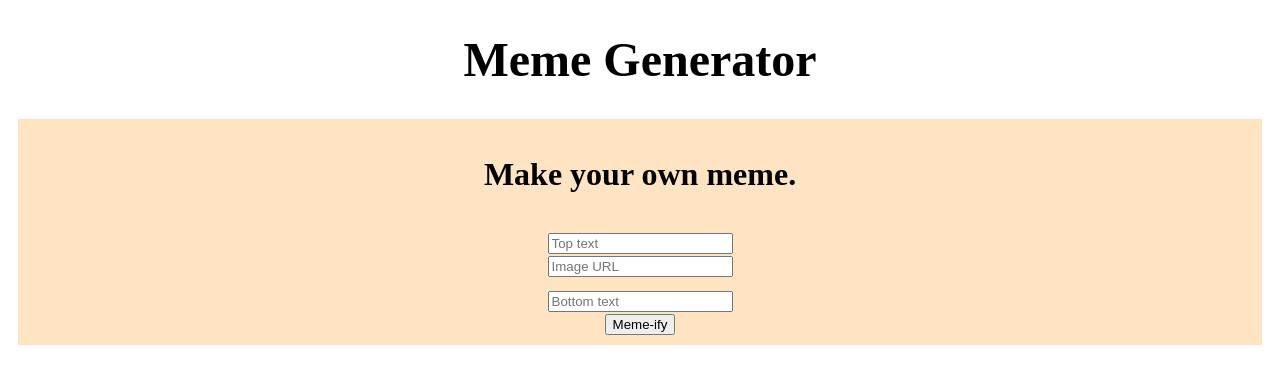
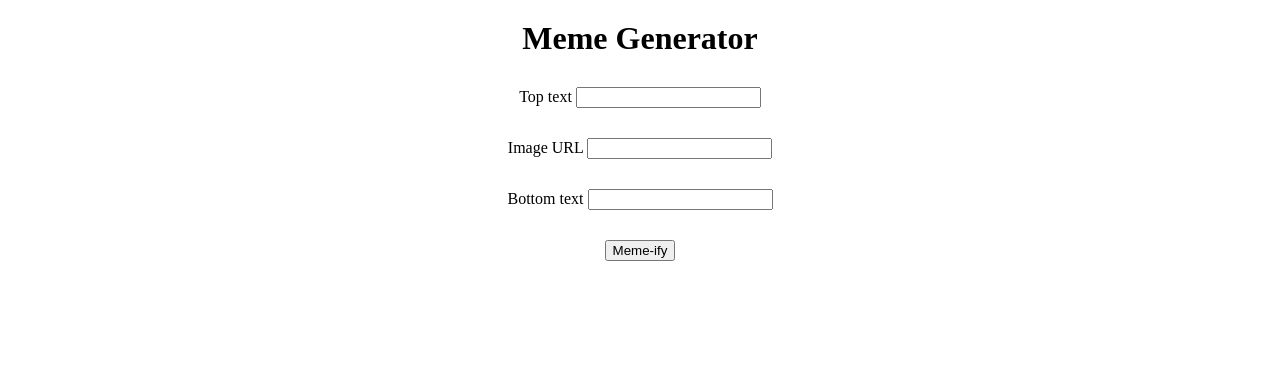
Before and after one commit to staten-island-tech/dom-manipulation-project-kaitlyndeng, a plain HTML site: page index.html in a window 1280 px wide. Drawn offline with Linux system fonts and the light colour scheme.

Commit message:
DOM Commit 6

```diff
--- a/index.html
+++ b/index.html
@@ -8,20 +8,32 @@
         <link rel="stylesheet" href="style.css"/>
     </head>
     <body>
+        <!-- //create imputs and save to var console log to check it works
+        //create object w data
+        //push to html -->
         <h1 id = "main-header">Meme Generator</h1>
-        <div id="box">
-             <h2 id = "text">Make your own meme.</h2>
-            <form id = "text">
-                <input type="top-text"placeholder="Top text"/>
+        <section class = "form-parent">
+            <form id="form">
+                <div class="form-input">
+                    <label for="top">Top text</label>
+                    <input type="text" id="title" class="text-box" required>
+                </div>
+                <div class="form-input">
+                    <label for="url">Image URL</label>
+                    <input type="text" id="url" class="text-box" required>
+                </div>
+                <div class="form-input">
+                    <label for="bottom">Bottom text</label>
+                    <input type="text" id="bottom" class="text-box" required>
+                </div>
+                <div class="form-input">
+                    <input type="submit" value="Meme-ify" class="btn">
+                 </div>
             </form>
-            <form id = "image">
-                <input type="text"placeholder="Image URL"/>
-            </form>
-            <form id = "text">
-                <input type="btm-text"placeholder="Bottom text"/>
-            </form>
-            <button id="btn">Meme-ify</button>
-        </div>
+        </section>
+        <section class="display" id="display">
+
+        </section>
     </body>
     <script src="index.js"></script>
 </html>
--- a/index.js
+++ b/index.js
@@ -2,8 +2,5 @@ const DOMSelectors = {
   button: document.getElementById("button"),
   text: document.getElementById("text"),
   box: document.getElementById("box"),
-  option: document.getElementByIdAll(".option"),
 };
-function learn() {
-  getElementById("box");
-}
+var input1 = {};
--- a/style.css
+++ b/style.css
@@ -1,13 +1,15 @@
-#box {
-    background-color: bisque;
+.form-input {
+    text-align: center;
+    font-size: 1rem;
+    margin: 10px;
+    padding: 10px;
+}
+#main-header {
     text-align: center;
     margin: 10px;
     padding: 10px;
 }
-#main-header {
-    font-size: 3rem;
-    text-align: center;
+#btn {
+    margin: 10px;
+    padding: 10px;
 }
-#text {
-    font-size: 2rem;
-}
```
